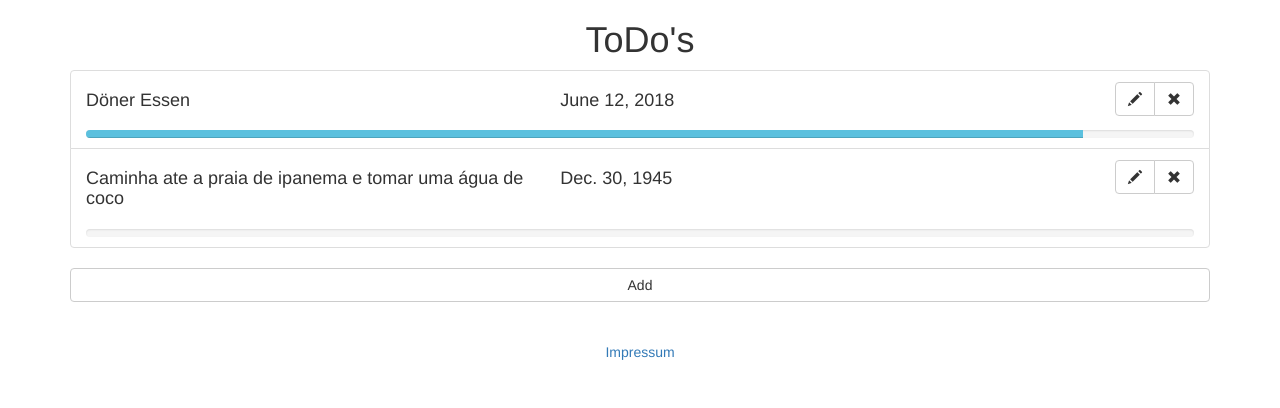
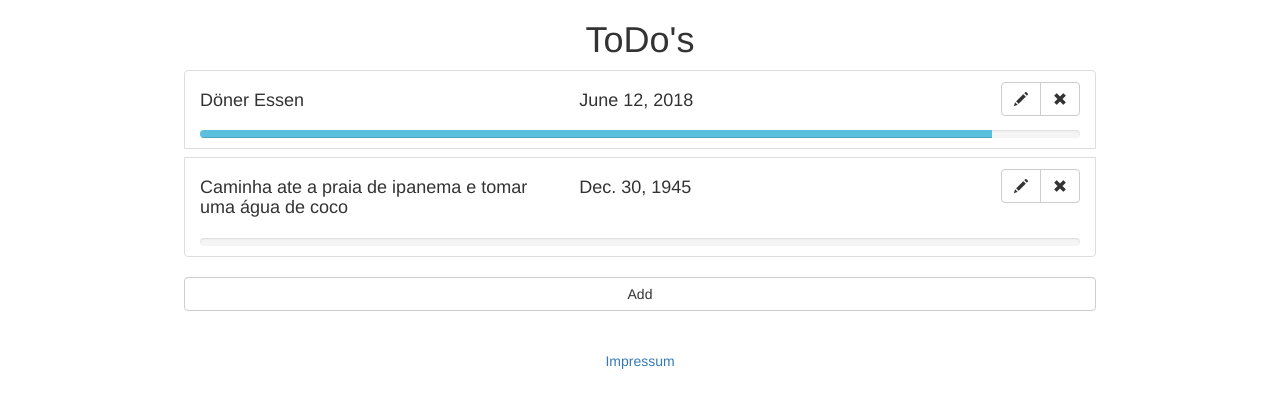
Before and after one commit to SNCITLM/todosite, a Django app: page /todos/ in a window 1280 px wide. Shown: the top 408 px of the page. Run offline with Django 3.2, Linux system fonts and the light colour scheme; data comes from the database, SQL or seed files in the repository; both versions use the stored data as it was after the commit; some libraries are stand-ins or nearby versions.

Commit message:
better styling

```diff
--- a/todos/static/todos/styles.css
+++ b/todos/static/todos/styles.css
@@ -16,10 +16,20 @@
   color: red;
 }
 
+.todo-list-item {
+  margin: 8px 0 8px 0;
+}
+
 .todo-list-item:hover {
-  border-left: 3px solid #3399ff;
+  border-left: 2px solid #3399ff;
+  margin-bottom: 7px;
 }
 
 .about-container {
-  margin-top: 40px !important;
+  margin-top: 40px;
 }
+
+.todo-add,
+.todo-list {
+  max-width: 80%;
+}
--- a/todos/templates/todos/index.html
+++ b/todos/templates/todos/index.html
@@ -24,7 +24,7 @@
 {% if todo_list %}
 
 
-<ul class="list-group">
+<ul class="center-block list-group todo-list">
   {% for todo in todo_list %}
 
   <li class="list-group-item todo-list-item">
@@ -60,8 +60,6 @@
 
   {% endfor %}
 </ul>
-<a class="btn btn-default center-block" href="{% url 'todos:new' %}">Add</a>
-<a class="text-center center-block about-container" href="{% url 'todos:about' %}">Impressum</a>
 
 {% else %}
 
@@ -70,4 +68,6 @@
 </div>
 
 {% endif %}
+<a class="btn btn-default center-block todo-add" href="{% url 'todos:new' %}">Add</a>
+<a class="text-center center-block about-container" href="{% url 'todos:about' %}">Impressum</a>
 {% endblock %}
```
Also changed, not shown: db.sqlite3.
